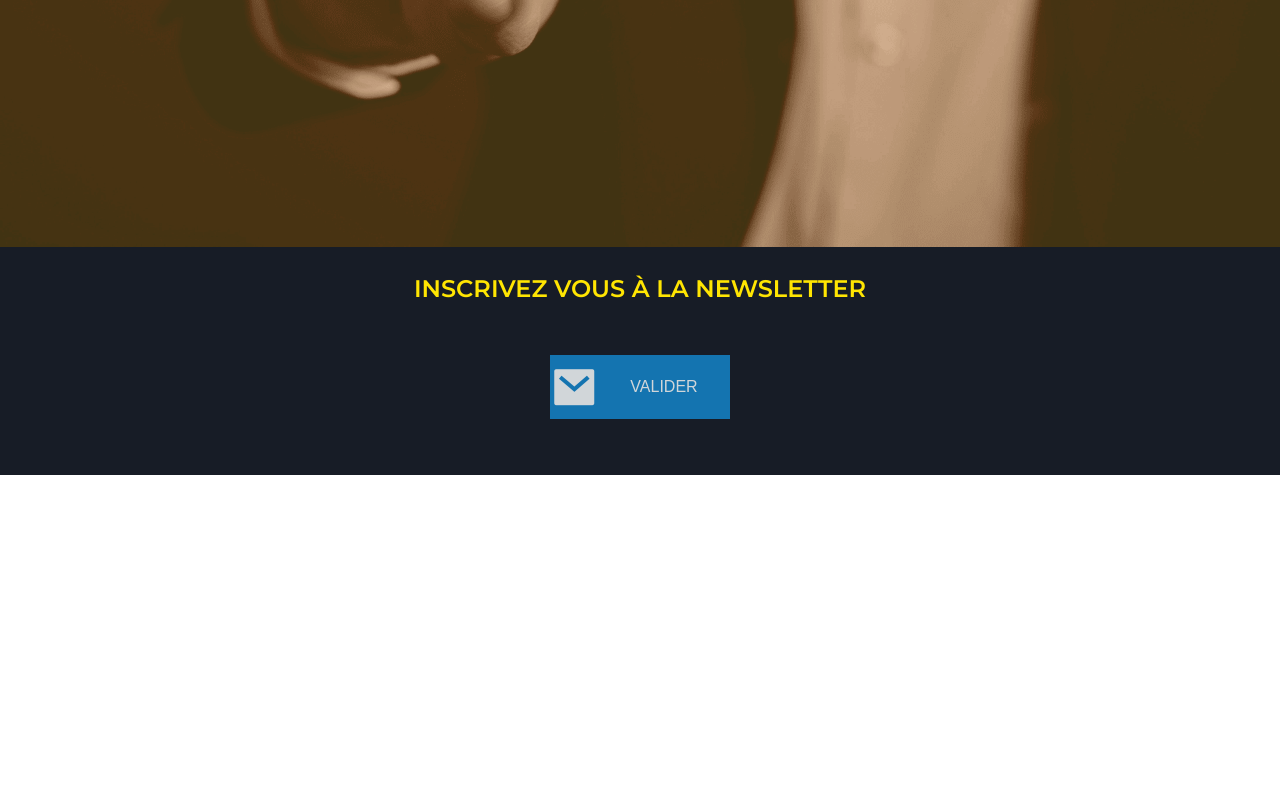
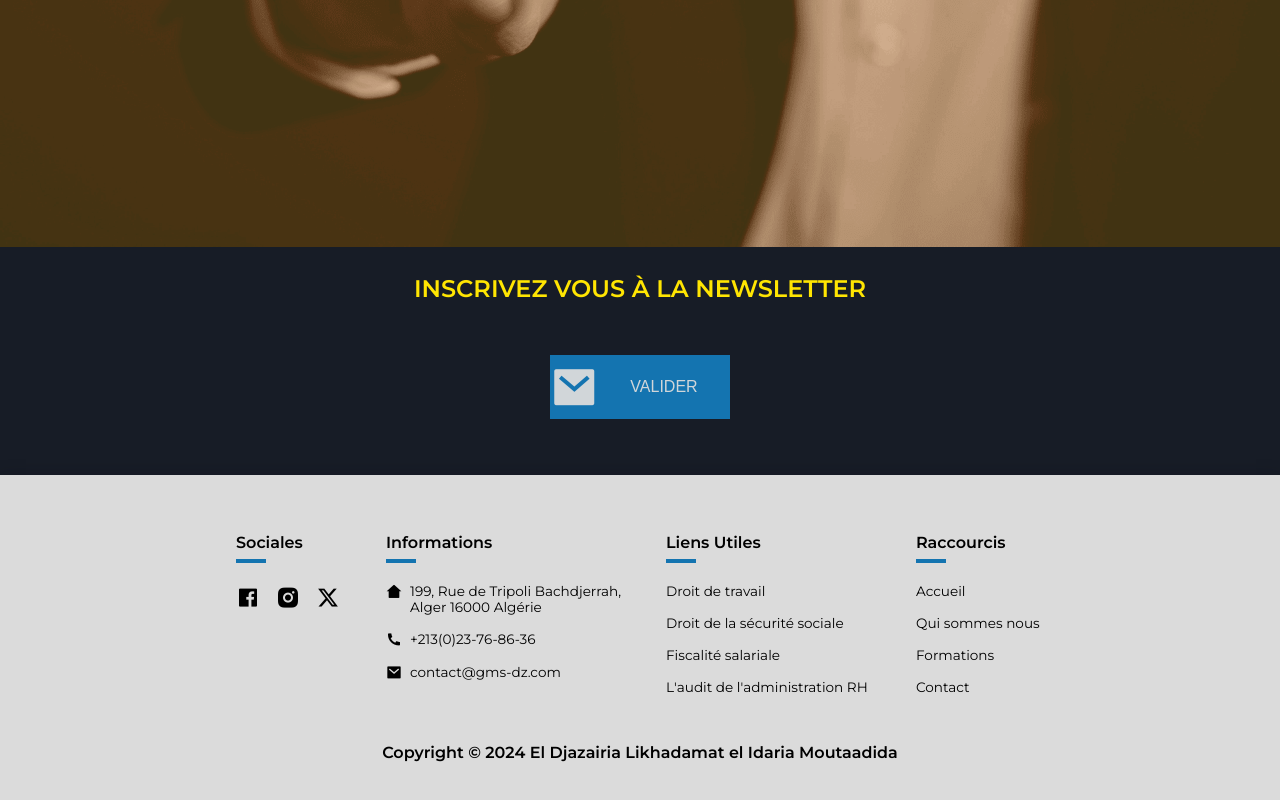
Before and after one commit to Hocine737718/edlim_project, a Vue app: page / in a window 1280 px wide. Shown: the part 1623-2423 px from the top of the page. Before the commit the page ends 2098 px from the top, so only its background shows below. Built offline with nearby package versions, Linux system fonts and the light colour scheme; what @canvasjs/vue-stockcharts would draw is missing.

Commit message:
Footer Commit

```diff
--- a/src/App.vue
+++ b/src/App.vue
@@ -2,14 +2,14 @@
   <Navbar/>
   <router-view/>
   <SignUp/>
-  <!--Footer/-->
+  <Footer/>
   <ScrollUp/>
 </template>
 
 <script>
 import Navbar from '@/components/Navbar/NavbarCmp.vue';
 import SignUp from '@/components/SignUpCmp.vue'
-//import Footer from '@/components/Footer/FooterCmp.vue';
+import Footer from '@/components/Footer/FooterCmp.vue';
 import ScrollUp from '@/components/ScrollUpCmp.vue';
 import 'remixicon/fonts/remixicon.css'
 import '@/assets/css/_global.css'
@@ -17,7 +17,7 @@ export default {
   components:{
     Navbar
     ,SignUp
-    //,Footer
+    ,Footer
     ,ScrollUp},
   /*beforeMount(){
     this.$store.dispatch('get_offers');
--- /dev/null
+++ b/src/assets/css/Footer/footer.css
@@ -0,0 +1,87 @@
+.footer{
+    background-color: var(--smoke-color);
+    box-shadow: 0 2px 16px hsla(220, 32%, 8%, .3);
+    position: relative;
+    z-index: 0;
+    overflow: hidden;
+    padding: 2rem 0;
+    display: flex;
+    justify-content: center;
+    align-items: center;
+}
+.footer_container{
+    display: flex;
+    flex-direction: column;
+    padding-right: 15px;
+    padding-left: 15px;
+    color: var(--black-color);
+}
+.footer_row{
+    width: 100%;
+    display: flex;
+    justify-content: center;
+    align-items: center;
+    padding: 1.5rem 0;
+}
+.footer_first_row{
+    display: grid;
+    grid-template-columns: 150px 280px 250px 160px;
+    justify-content: space-between;
+    align-items: flex-start;
+}
+.footer_col{
+    padding: 0 1rem;
+    display: flex;
+    flex-direction: column;
+    justify-content: space-between;
+    row-gap: 1.5rem;
+}
+.footer_col h2{
+    font-size: var(--font-size-6);
+    font-weight: var(--font-semi-bold);
+}
+.footer_col h2:after, .footer_col img:after {
+    display: block;
+    position: relative;
+    bottom: -4px;
+    left: 0;
+    content: '';
+    width: 30px;
+    height: 4px;
+    background: var(--blue-color);
+}
+.footer_socials{
+    font-size: var(--font-size-8);
+    display: flex;
+    flex-direction: row;
+    column-gap: 1rem;
+}
+.footer_infos{
+    display: flex;
+    flex-direction: column;
+    row-gap: 1rem;
+}
+.footer_info{
+    display: flex;
+    flex-direction: row;
+    column-gap: 0.5rem;
+    font-size: var(--font-size-4);
+}
+.footer_info i{
+    font-size: var(--font-size-6);
+}
+.footer_links{
+    font-size: var(--font-size-4);
+    display: flex;
+    flex-direction: column;
+    row-gap: 1rem;
+}
+.footer a:hover{
+    font-weight: bold;
+    color: var(--blue-color)
+}
+.copyright{
+    font-size: var(--font-size-6);
+    font-weight: var(--font-semi-bold);
+    text-align: center;
+}
--- /dev/null
+++ b/src/assets/css/Footer/media_footer.css
@@ -0,0 +1,78 @@
+/*@media screen and (max-width: 1090px) {
+    .footer_col h2{
+        font-size: 1rem;
+    }
+    .footer_socials{
+        font-size: 1rem;
+    }
+    .footer_info{
+        font-size: 0.75rem;
+    }
+    .footer_info i{
+        font-size: 0.75rem;
+    }
+    .footer_links{
+        font-size: 0.75rem;
+    }
+    .copyright{
+        font-size: 1rem;
+    }
+    .footer_first_row{
+        grid-template-columns: 200px 1fr 1fr 1fr;
+    }
+}*/
+@media screen and (max-width: 900px) {
+    .footer_first_row{
+        grid-template-columns: 120px 280px 230px 160px;
+    }
+    .footer_container {
+        padding: 0;
+        margin: 0;
+    }
+    .footer_col {
+        padding: 0;
+    }
+}
+@media screen and (max-width: 850px) {
+    .footer_container {
+        width: 100%;
+        margin: 0 3rem;
+    }
+    .footer_first_row{
+        grid-template-columns: 45% 1fr;
+        row-gap: 1.5rem;
+    }
+    .footer_links{
+        row-gap: 0.8rem;
+    }
+    .footer_infos{
+        row-gap: 0.8rem;
+    }
+    .footer_socials{
+        column-gap: 0.8rem;
+    }
+}
+@media screen and (max-width: 600px) {
+    .footer_container {
+        margin: 10px;
+    }
+}
+@media screen and (max-width: 510px) {
+    .footer{
+        padding: 1rem 2rem;
+    }
+    .footer_first_row{
+        grid-template-columns: 1fr;
+    }
+    .footer_row {
+        padding: 1rem 0;
+    }
+}
+@media screen and (max-width: 375px) {
+    .footer{
+        padding: 1rem;
+    }
+    .copyright{
+        font-size: var(--font-size-4);
+    }
+}
--- /dev/null
+++ b/src/components/Footer/FooterCmp.vue
@@ -0,0 +1,71 @@
+<template>
+    <footer class="footer">
+        <div class="footer_container">
+            <div class="footer_row footer_first_row">
+                <div class="footer_col">
+                    <h2>Sociales</h2>
+                    <div class="footer_socials">
+                        <a href="https://www.facebook.com/" target="_blank"><i class="ri-facebook-box-fill"></i></a>
+                        <a href="https://www.instagram.com/" target="_blank"><i class="ri-instagram-fill"></i></a>
+                        <a href="https://twitter.com/" target="_blank"><i class="ri-twitter-x-fill"></i></a>
+                    </div>
+                </div>
+                <div class="footer_col">
+                    <h2>Informations</h2>
+                    <div  class="footer_infos">
+                        <div  class="footer_info">
+                            <i class="ri-home-2-fill"></i>
+                            <span>199, Rue de Tripoli Bachdjerrah,<br> Alger 16000 Algérie</span>
+                        </div>
+                        <div  class="footer_info">
+                            <i class="ri-phone-fill"></i>
+                            <span>+213(0)23-76-86-36</span>
+                        </div>
+                        <div  class="footer_info">
+                            <i class="ri-mail-fill"></i>
+                            <a href="mailto:contact@gms-dz.com">contact@gms-dz.com</a>
+                        </div>
+                    </div>
+                </div>
+                <div class="footer_col">
+                    <h2>Liens Utiles</h2>
+                    <div class="footer_links">
+                        <a href="/article/droit-travail">Droit de travail</a>
+                        <a href="/article/droit-securite-sociale">Droit de la sécurité sociale</a>
+                        <a href="/article/fiscalite-salariale">Fiscalité salariale </a>
+                        <a href="/article/audit-rh">L'audit de l'administration RH</a>
+                    </div>
+                </div>
+                <div class="footer_col">
+                    <h2>Raccourcis</h2>
+                    <div class="footer_links">
+                        <a href="/">Accueil</a>
+                        <a href="/qui-somme-nous">Qui sommes nous</a>
+                        <a href="/article/formation">Formations</a>
+                        <a href="/contact">Contact</a>
+                    </div>
+                </div>
+            </div>
+            <div class="footer_row">
+                <p class="copyright">
+                    Copyright ©
+                    {{this.year}}
+                    El Djazairia Likhadamat el Idaria Moutaadida
+                </p>
+            </div>
+        </div>
+    </footer>
+</template>
+
+<script>
+import '@/assets/css/Footer/footer.css';
+import '@/assets/css/Footer/media_footer.css';
+export default {
+    name: 'FooterCmp',
+    data(){
+        return{
+            year: new Date().getFullYear()
+        }
+    }
+}
+</script>
--- a/src/views/HomeView.vue
+++ b/src/views/HomeView.vue
@@ -8,9 +8,9 @@
 
 <script>
 import Slider from '@/components/Home/SliderCmp.vue';
-import Services from '@/components/Home/Services/ServicesCmp.vue'
-import About from '@/components/Home/AboutCmp.vue'
-import '@/assets/css/Home/home.css'
+import Services from '@/components/Home/Services/ServicesCmp.vue';
+import About from '@/components/Home/AboutCmp.vue';
+import '@/assets/css/Home/home.css';
 export default {
   name: 'HomeView',
   components: {
```
